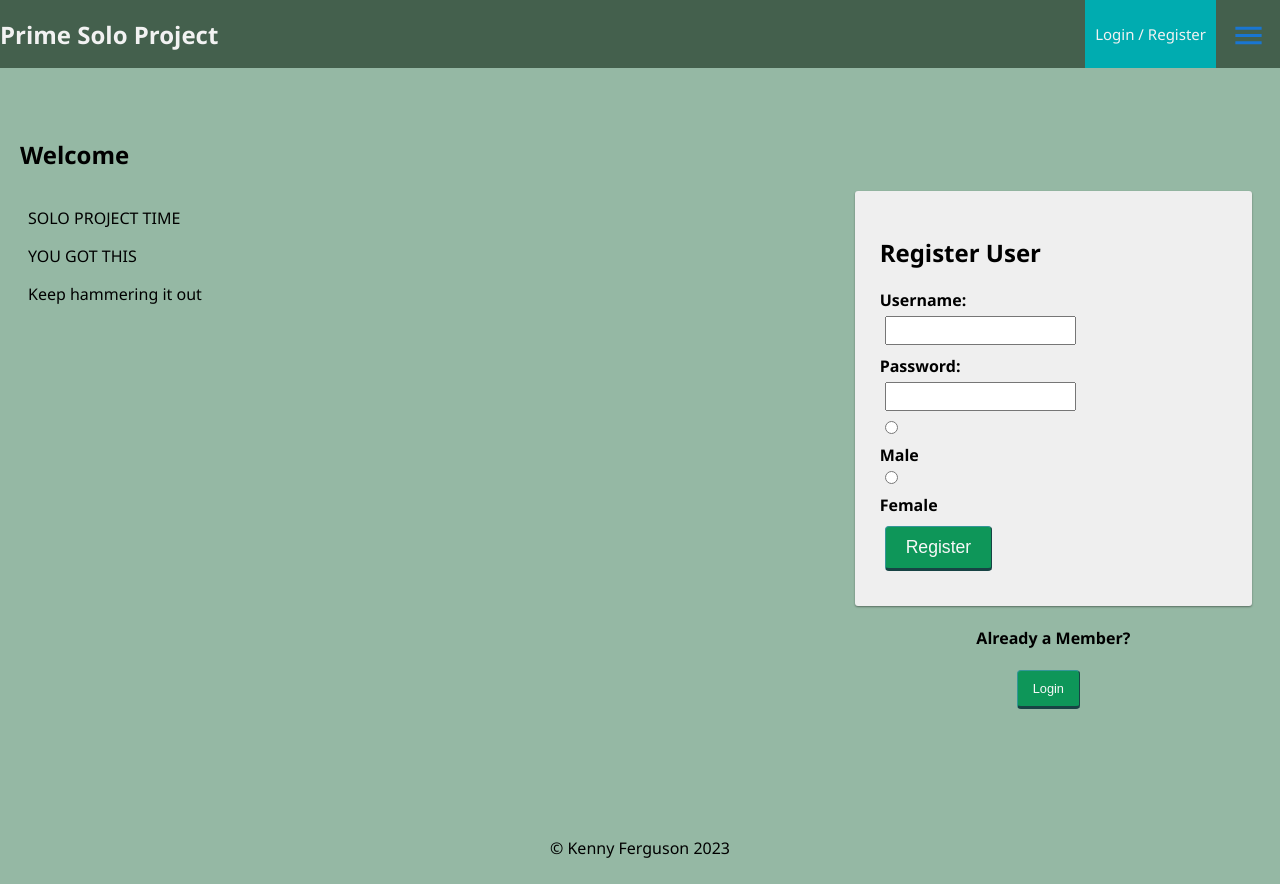
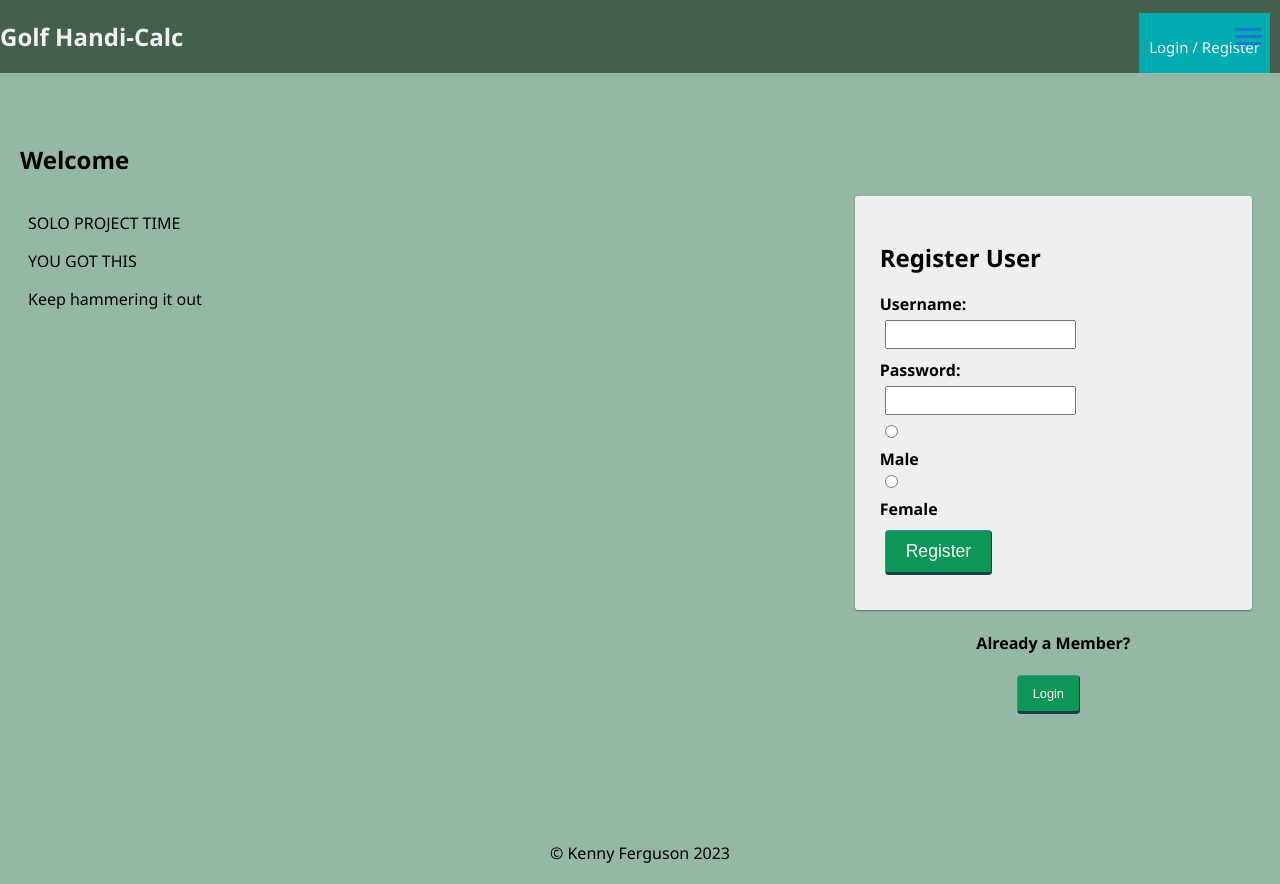
Before and after one commit to Kennyfergy/Golf-Handi-Calc, a React (Create React App) app: page /rounds#/home in a window 1280 px wide. Built offline with nearby package versions, Linux system fonts and the light colour scheme; no server answers.

Commit message:
messed around with nav styling, still broken

```diff
--- a/src/components/Nav/Nav.css
+++ b/src/components/Nav/Nav.css
@@ -1,9 +1,11 @@
 .nav {
   /* flex box layout */
   display: flex;
-  justify-content: space-between;
   align-items: center;
+  align-content: center;
+  justify-content: center;
 
+  position: relative;
   margin: 0 0 30px;
   background-color: #44604d;
   overflow: hidden;
@@ -18,8 +20,6 @@
   font-size: 24px;
   font-weight: 700;
   color: #f2f2f2;
-  margin: auto;
-  align-items: center;
 }
 
 .navLink {
@@ -30,6 +30,8 @@
   padding: 24px 10px;
   text-decoration: none;
   font-size: 15px;
+  position: absolute;
+  right: 10px;
 
   /* these last two make the logout button in
   the nav bar look like another link */
--- a/src/components/Nav/Nav.jsx
+++ b/src/components/Nav/Nav.jsx
@@ -22,7 +22,9 @@ function Nav() {
   return (
     <div className="nav">
       <Link to="/home">
-        <h2 className="nav-title">Prime Solo Project</h2>
+        <div class="nav-title-container">
+          <h2 className="nav-title">Golf Handi-Calc</h2>
+        </div>
       </Link>
       <div>
         {/* If no user is logged in, show these links */}
```
